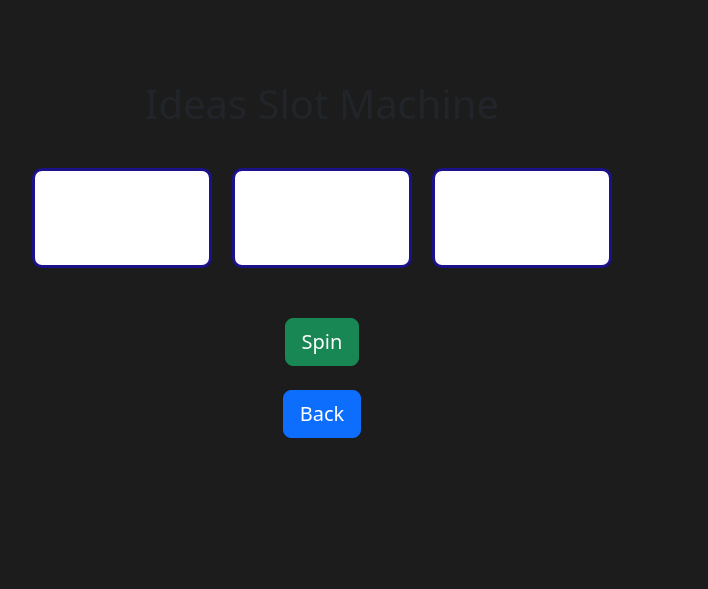
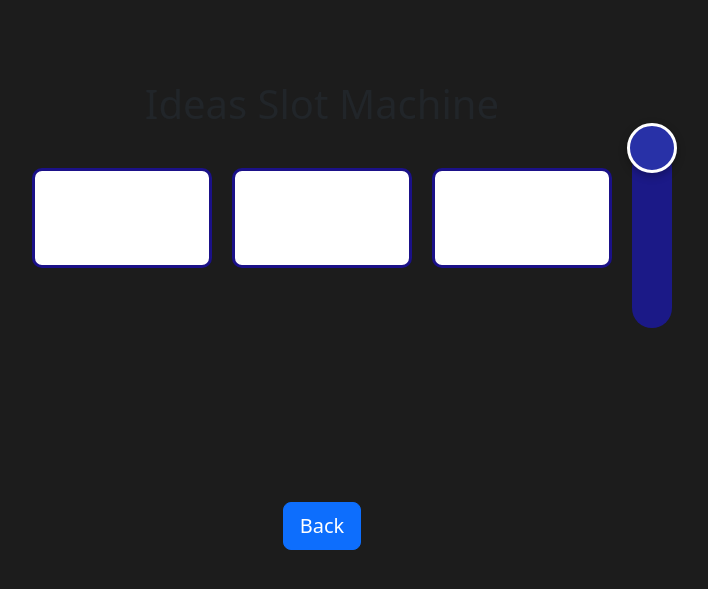
Before and after one commit to s-sayed041/SASChallenge, a Django app: page /slot/ in a window 1280 px wide. Shown: the top 589 px of the page, without its empty margins (318-1026 px from the left). Run offline with Django 5.2, Linux system fonts and the light colour scheme.

Commit message:
replaced spin button with handle

```diff
--- a/SASchallengeproject/templates/planner/slot.html
+++ b/SASchallengeproject/templates/planner/slot.html
@@ -6,25 +6,35 @@
         <link rel="stylesheet" href="https://cdn.jsdelivr.net/npm/bootstrap@5.3.0/dist/css/bootstrap.min.css">
 
         <style>
-            body{ background: #1c1c1c; text-align: center; padding-top: 80px;}
+            body{ background: #1c1c1c; text-align: center; padding-top: 80px; justify-content: center;}
             h1 { margin-bottom: 40px; font-size: 2.5rem;}
             .reel{width: 180px; height: 100px; background: white; border: 3px solid #1b1188; border-radius: 10px; display: flex; justify-content: center; align-items: center; font-size: 1.2rem; font-weight: bold;}
             .slot-machine{ display: flex; justify-content: center; gap: 20px; margin-bottom: 30px; align-items: center;}
-            #slotMachineBtn{ margin-top: 20px;}
             .result{ margin-top: 30px; font-size: 1.5rem; font-weight: bold; }
+            .handle { width: 40px;height: 180px;background: #1b1987;border-radius: 20px;position: relative;right:-60px;cursor: pointer;top:-150px;transition: transform 0.2s;}
+            .handle-ball { width: 50px;height: 50px;background: #2831a7;border: 3px solid #fff;border-radius: 50%;position: absolute;right:-60px;top: -25px;left: -5px;box-shadow: 0 3px 8px rgba(0,0,0,0.3); }
+            .pulling { transform: rotate(20deg); }
+            .slot-container { position: relative;display: inline-block; }
+
         </style>
     </head>
     <body>
     <h1>Ideas Slot Machine</h1>
+    <div class ="slot-container">
     <div class="slot-machine">
         <div class="reel" id="reel1"></div>
         <div class="reel" id="reel2"></div>
         <div class="reel" id="reel3"></div>
     </div>
+    <div class="handle" id="handle" style="float:right;">
+            <div class="handle-ball"></div>
+    </div>
+    </div>
 
-    <button id="slotMachineBtn" class="btn btn-success btn-lg">Spin</button>
+
     <br>
     <br>
+
     <a href="{% url 'home' %}" id="backBtn" class="btn btn-primary btn-lg">Back</a>
     <div id="result" class="result"></div>
 
@@ -41,7 +51,12 @@
         const result = document.getElementById("result");
 
 
-       button.addEventListener("click", function(){
+       handle.addEventListener("click", function(){
+            handle.classList.add("pulling");
+            setTimeout(() => {
+                handle.classList.remove("pulling");
+            }, 200);
+
             let spins = 20;
             let count = 0;
             function spin(){
```
